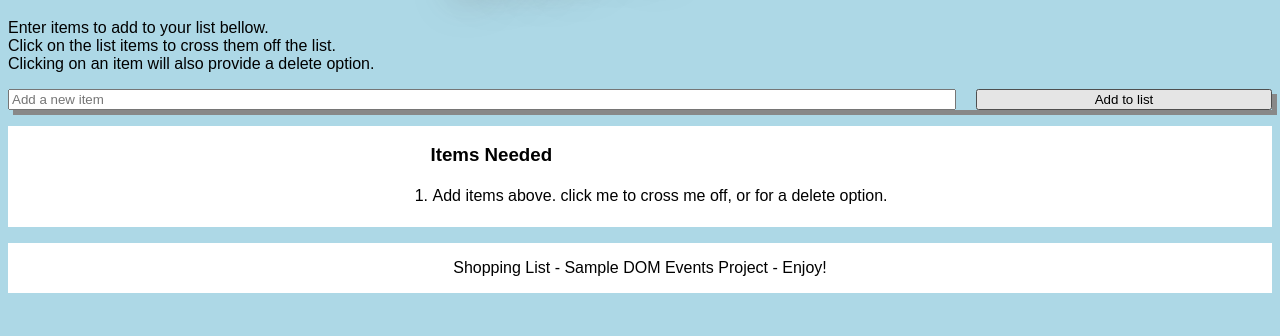
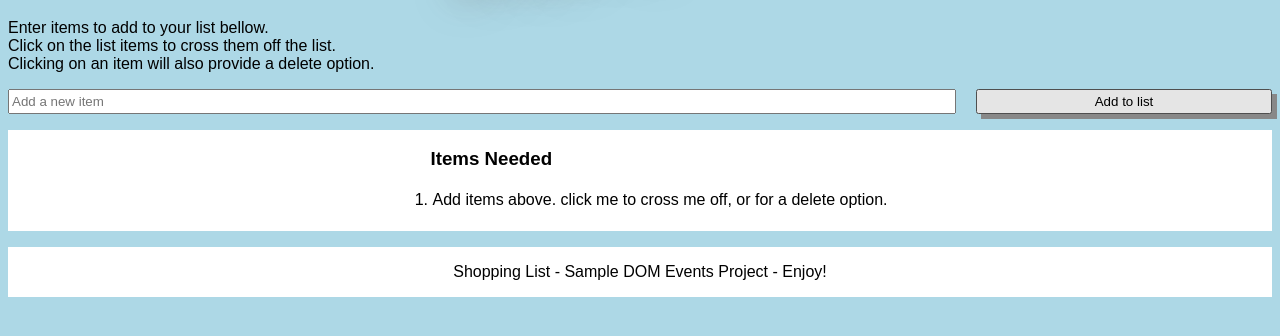
Before and after one commit to johndavidsonbass/Dom-Events, a website: page index.html in a window 1280 px wide. In both pictures the pointer is over the button "Add to list". Shown: the part 160-496 px from the top of the page. Drawn offline with Linux system fonts and the light colour scheme.

Commit message:
modified:   style.css

```diff
--- a/style.css
+++ b/style.css
@@ -51,22 +51,24 @@ ol:hover {
 }
 
 button {
-      margin-left: 20px;
+  margin-left: 20px;
 }
 
-.active {
-      margin-left: 20px;
+button:hover {
+  margin-left: 20px;
+  box-shadow: 5px 5px #888888;
+}
+input {
+  padding-top: 3px;
+  padding-bottom: 3px;
+}
+input:hover {
+  box-shadow: 5px 5px #888888;
 }
 
 .inputbox {
   display: grid;
   grid-template-columns: 3fr 1fr;
-}
-
-.inputbox:hover {
-  display: grid;
-  grid-template-columns: 3fr 1fr;
-  box-shadow: 5px 5px #888888;
 }
 
 .listbox {
```
